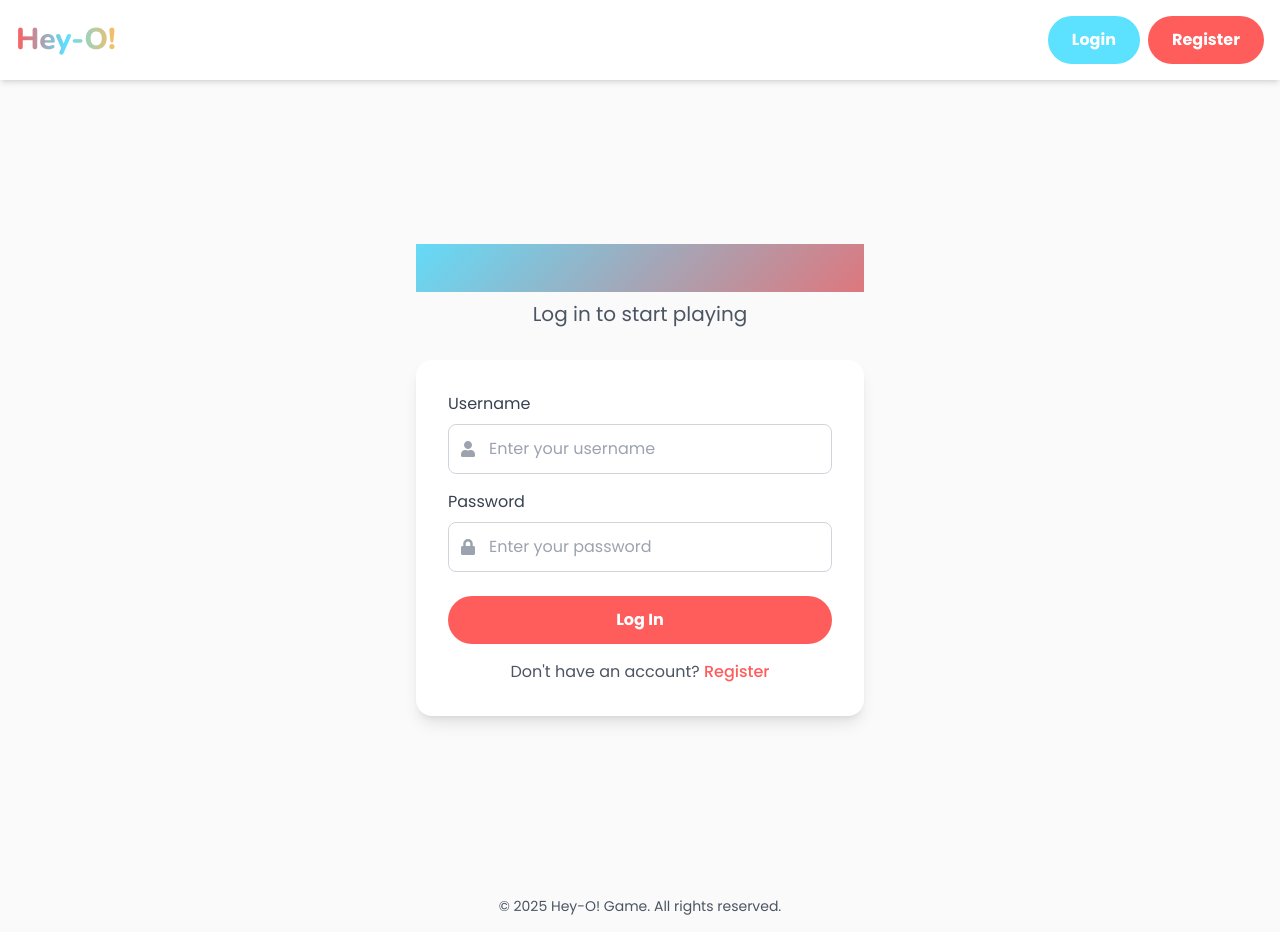
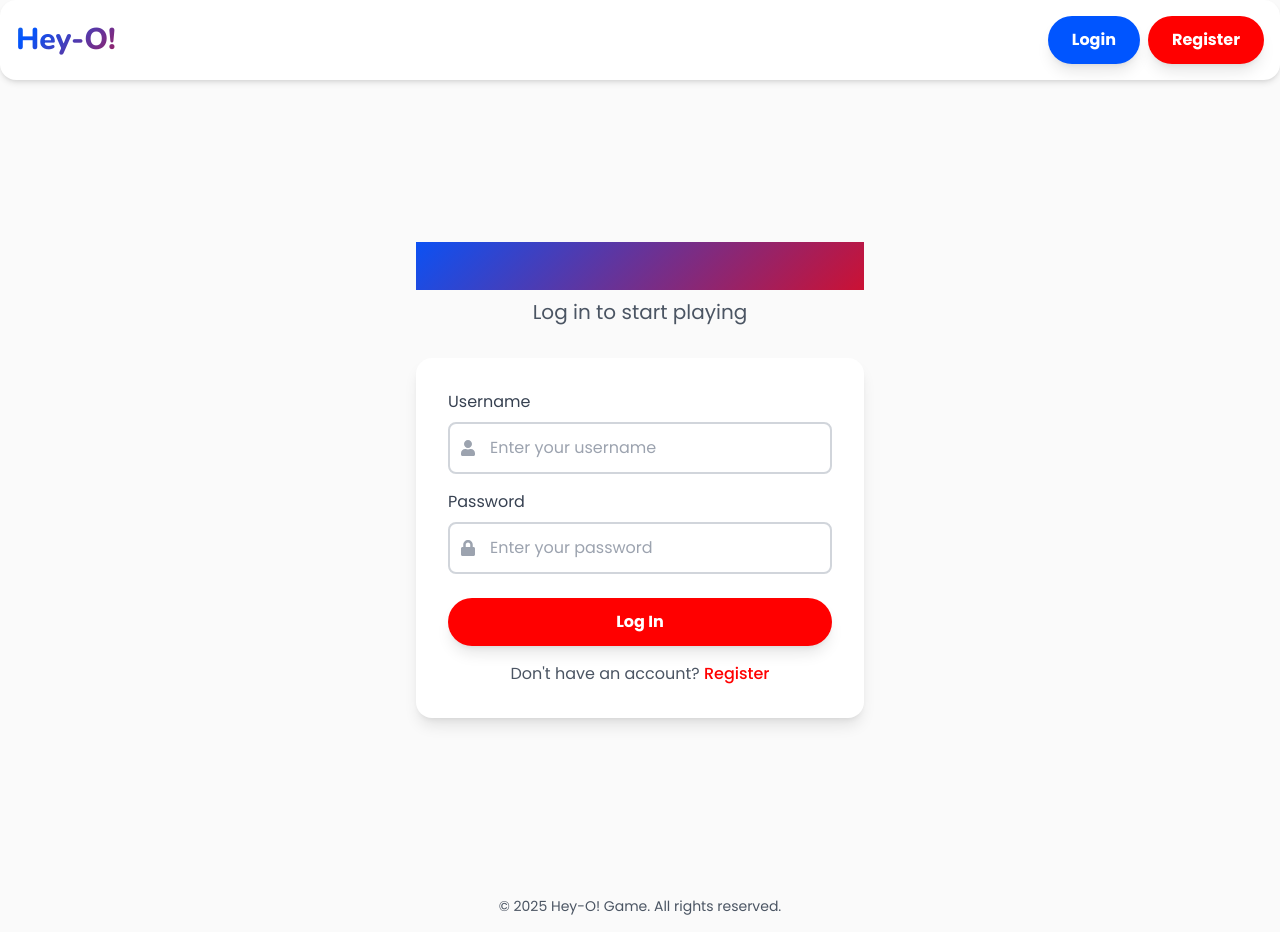
Before and after one commit to Heiny002/HeyO, a React (Create React App) app in the folder client/: page /login in a window 1280 px wide. Built offline with nearby package versions, Linux system fonts and the light colour scheme.

Commit message:
Update UI with bold primary colors (red, blue, yellow, green) and enhanced animations

```diff
--- a/client/src/components/Header.js
+++ b/client/src/components/Header.js
@@ -2,7 +2,7 @@ import React, { useContext } from 'react';
 import { Link, useNavigate } from 'react-router-dom';
 import { AuthContext } from '../context/AuthContext';
 import { motion } from 'framer-motion';
-import { FaSignOutAlt, FaGamepad } from 'react-icons/fa';
+import { FaSignOutAlt } from 'react-icons/fa';
 
 const Header = () => {
   const { isAuthenticated, user, logout } = useContext(AuthContext);
@@ -15,7 +15,7 @@ const Header = () => {
 
   return (
     <motion.header
-      className="bg-white shadow-md py-4"
+      className="bg-white shadow-md py-4 rainbow-border"
       initial={{ y: -50, opacity: 0 }}
       animate={{ y: 0, opacity: 1 }}
       transition={{ duration: 0.5 }}
@@ -23,7 +23,7 @@ const Header = () => {
       <div className="container mx-auto px-4 flex justify-between items-center">
         <Link to={isAuthenticated ? '/games' : '/login'}>
           <motion.h1
-            className="text-3xl font-heading font-extrabold logo-text"
+            className="text-3xl font-heading font-extrabold bg-gradient-text"
             whileHover={{ scale: 1.05 }}
             whileTap={{ scale: 0.95 }}
           >
@@ -43,7 +43,7 @@ const Header = () => {
             </motion.span>
 
             <motion.button
-              className="flex items-center gap-2 px-4 py-2 rounded-full bg-gray-100 text-gray-700 hover:bg-gray-200 transition-colors"
+              className="flex items-center gap-2 px-4 py-2 rounded-full bg-primary text-white hover:bg-primary-dark transition-colors shadow-md"
               onClick={handleLogout}
               whileHover={{ scale: 1.05 }}
               whileTap={{ scale: 0.95 }}
@@ -55,7 +55,7 @@ const Header = () => {
           <div className="flex gap-2">
             <Link to="/login">
               <motion.button
-                className="btn-secondary"
+                className="btn-secondary pop-out"
                 whileHover={{ scale: 1.05 }}
                 whileTap={{ scale: 0.95 }}
               >
@@ -64,7 +64,7 @@ const Header = () => {
             </Link>
             <Link to="/register">
               <motion.button
-                className="btn-primary"
+                className="btn-primary pop-out"
                 whileHover={{ scale: 1.05 }}
                 whileTap={{ scale: 0.95 }}
               >
--- a/client/src/components/LoadingSpinner.js
+++ b/client/src/components/LoadingSpinner.js
@@ -5,19 +5,31 @@ const LoadingSpinner = () => {
   const spinTransition = {
     repeat: Infinity,
     ease: "linear",
-    duration: 1
+    duration: 2
   };
 
   return (
-    <div className="flex flex-col items-center justify-center min-h-screen">
-      <motion.div
-        className="w-20 h-20 border-4 border-primary rounded-full border-t-transparent"
-        animate={{ rotate: 360 }}
-        transition={spinTransition}
-      />
+    <div className="flex flex-col items-center justify-center min-h-screen bg-gradient-animated bg-opacity-5">
+      <div className="relative">
+        <motion.div
+          className="w-24 h-24 border-8 border-red-500 rounded-full border-t-transparent"
+          animate={{ rotate: 360 }}
+          transition={{ ...spinTransition, duration: 1.5 }}
+        />
+        <motion.div
+          className="w-16 h-16 border-6 border-blue-500 rounded-full border-t-transparent absolute top-4 left-4"
+          animate={{ rotate: 360 }}
+          transition={{ ...spinTransition, duration: 2, repeatType: "reverse" }}
+        />
+        <motion.div
+          className="w-8 h-8 border-4 border-yellow-500 rounded-full border-t-transparent absolute top-8 left-8"
+          animate={{ rotate: 360 }}
+          transition={{ ...spinTransition, duration: 1 }}
+        />
+      </div>
       <motion.p
-        className="mt-4 text-xl font-medium text-primary"
-        animate={{ opacity: [0.5, 1, 0.5] }}
+        className="mt-6 text-2xl font-bold bg-gradient-text"
+        animate={{ scale: [1, 1.1, 1] }}
         transition={{ duration: 1.5, repeat: Infinity }}
       >
         Loading...
--- a/client/src/index.css
+++ b/client/src/index.css
@@ -1,4 +1,4 @@
-@import url('https://fonts.googleapis.com/css2?family=Nunito:wght@400;600;700;800&family=Poppins:wght@300;400;500;600;700&display=swap');
+@import url('https://fonts.googleapis.com/css2?family=Nunito:wght@400;600;700;800;900&family=Poppins:wght@300;400;500;600;700;800&display=swap');
 
 @tailwind base;
 @tailwind components;
@@ -14,11 +14,27 @@ body {
   background-color: theme('colors.background');
   color: #333;
   min-height: 100vh;
+  position: relative;
+  overflow-x: hidden;
+}
+
+body::after {
+  content: '';
+  position: fixed;
+  top: 0;
+  left: 0;
+  width: 100%;
+  height: 100%;
+  pointer-events: none;
+  background: radial-gradient(circle at 80% 20%, rgba(255, 0, 0, 0.03), transparent 25%),
+              radial-gradient(circle at 20% 80%, rgba(0, 85, 255, 0.03), transparent 25%),
+              radial-gradient(circle at 50% 50%, rgba(255, 204, 0, 0.03), transparent 50%);
+  z-index: -1;
 }
 
 h1, h2, h3, h4, h5, h6 {
   font-family: 'Nunito', sans-serif;
-  font-weight: 700;
+  font-weight: 800;
 }
 
 code {
@@ -29,7 +45,7 @@ code {
 /* Custom Classes */
 @layer components {
   .btn {
-    @apply px-6 py-3 rounded-full font-bold transition-all duration-300 transform hover:scale-105 focus:outline-none focus:ring-2 focus:ring-opacity-50 text-white;
+    @apply px-6 py-3 rounded-full font-bold transition-all duration-300 transform hover:scale-110 focus:outline-none focus:ring-4 focus:ring-opacity-50 text-white shadow-lg hover:shadow-xl;
   }
 
   .btn-primary {
@@ -41,19 +57,19 @@ code {
   }
 
   .btn-accent {
-    @apply btn bg-accent hover:bg-accent-dark focus:ring-accent;
+    @apply btn bg-accent hover:bg-accent-dark focus:ring-accent text-gray-800;
   }
 
   .btn-success {
-    @apply btn bg-green-500 hover:bg-green-600 focus:ring-green-400;
+    @apply btn bg-success hover:bg-success-dark focus:ring-success;
   }
 
   .input-field {
-    @apply w-full px-4 py-3 rounded-lg border border-gray-300 focus:outline-none focus:ring-2 focus:ring-primary focus:border-transparent transition-all duration-300;
+    @apply w-full px-4 py-3 rounded-lg border-2 border-gray-300 focus:outline-none focus:ring-4 focus:ring-primary-light focus:border-transparent transition-all duration-300;
   }
 
   .card {
-    @apply bg-white rounded-2xl shadow-lg p-6 transition-all duration-300 hover:shadow-xl;
+    @apply bg-white rounded-2xl shadow-lg p-6 transition-all duration-300 hover:shadow-xl border-b-4 border-primary;
   }
 
   .page-container {
@@ -61,7 +77,7 @@ code {
   }
 
   .form-container {
-    @apply max-w-md mx-auto bg-white p-8 rounded-2xl shadow-lg;
+    @apply max-w-md mx-auto bg-white p-8 rounded-2xl shadow-lg border-t-4 border-primary;
   }
 
   .logo-text {
@@ -74,15 +90,42 @@ code {
 
   /* Game-specific styles */
   .game-card {
-    @apply card flex flex-col items-center justify-center p-6 cursor-pointer transform transition-all duration-300 hover:scale-105;
+    @apply card flex flex-col items-center justify-center p-6 cursor-pointer transform transition-all duration-300 hover:scale-105 hover:rotate-1 relative overflow-hidden;
+  }
+
+  .game-card::before {
+    content: '';
+    position: absolute;
+    top: -50%;
+    left: -50%;
+    width: 200%;
+    height: 200%;
+    background: linear-gradient(45deg, rgba(255, 0, 0, 0.1), rgba(0, 85, 255, 0.1), rgba(255, 204, 0, 0.1), rgba(0, 204, 0, 0.1));
+    transform: rotate(30deg);
+    opacity: 0;
+    transition: opacity 0.5s;
+  }
+
+  .game-card:hover::before {
+    opacity: 1;
   }
 }
 
 /* Colorful animations */
 .bg-gradient-animated {
-  background: linear-gradient(-45deg, #FF5C5C, #5CE1FF, #FFBB5C, #FF9D9D);
+  background: linear-gradient(-45deg, #FF0000, #0055FF, #FFCC00, #00CC00);
   background-size: 400% 400%;
   animation: gradient 15s ease infinite;
+}
+
+.bg-gradient-text {
+  background: linear-gradient(-45deg, #FF0000, #0055FF, #FFCC00, #00CC00);
+  background-size: 400% 400%;
+  animation: gradient 15s ease infinite;
+  -webkit-background-clip: text;
+  background-clip: text;
+  color: transparent;
+  display: inline-block;
 }
 
 @keyframes gradient {
@@ -98,5 +141,44 @@ code {
 }
 
 .text-shadow {
-  text-shadow: 0 2px 4px rgba(0, 0, 0, 0.1);
+  text-shadow: 0 2px 4px rgba(0, 0, 0, 0.2);
 }
+
+.rainbow-border {
+  position: relative;
+  border-radius: 16px;
+  overflow: hidden;
+}
+
+.rainbow-border::before {
+  content: '';
+  position: absolute;
+  top: -2px;
+  left: -2px;
+  right: -2px;
+  bottom: -2px;
+  z-index: -1;
+  background: linear-gradient(45deg, #FF0000, #0055FF, #FFCC00, #00CC00);
+  background-size: 400% 400%;
+  animation: gradient 15s ease infinite;
+  border-radius: 18px;
+}
+
+.neon-glow {
+  box-shadow: 0 0 5px rgba(255, 0, 0, 0.7),
+              0 0 10px rgba(0, 85, 255, 0.7),
+              0 0 15px rgba(255, 204, 0, 0.7);
+}
+
+.rotate-hover:hover {
+  transform: rotate(3deg) scale(1.05);
+}
+
+.pop-out {
+  transition: all 0.3s ease;
+}
+
+.pop-out:hover {
+  transform: scale(1.1);
+  box-shadow: 0 10px 25px rgba(0, 0, 0, 0.2);
+}
--- a/client/tailwind.config.js
+++ b/client/tailwind.config.js
@@ -7,19 +7,24 @@ module.exports = {
     extend: {
       colors: {
         primary: {
-          light: '#FF9D9D',
-          DEFAULT: '#FF5C5C',
-          dark: '#E53E3E',
+          light: '#FF5757',
+          DEFAULT: '#FF0000',
+          dark: '#CC0000',
         },
         secondary: {
-          light: '#9DFFFF',
-          DEFAULT: '#5CE1FF',
-          dark: '#3EB8E5',
+          light: '#5785FF',
+          DEFAULT: '#0055FF',
+          dark: '#0044CC',
         },
         accent: {
-          light: '#FFD79D',
-          DEFAULT: '#FFBB5C',
-          dark: '#E59C3E',
+          light: '#FFDD57',
+          DEFAULT: '#FFCC00',
+          dark: '#CCAA00',
+        },
+        success: {
+          light: '#57FF5E',
+          DEFAULT: '#00CC00',
+          dark: '#009900',
         },
         background: '#FAFAFA',
       },
@@ -31,11 +36,17 @@ module.exports = {
         'float': 'float 3s ease-in-out infinite',
         'pulse-slow': 'pulse 4s cubic-bezier(0.4, 0, 0.6, 1) infinite',
         'bounce-slow': 'bounce 2s infinite',
+        'spin-slow': 'spin 8s linear infinite',
+        'wiggle': 'wiggle 1s ease-in-out infinite',
       },
       keyframes: {
         float: {
           '0%, 100%': { transform: 'translateY(0)' },
           '50%': { transform: 'translateY(-10px)' },
+        },
+        wiggle: {
+          '0%, 100%': { transform: 'rotate(-3deg)' },
+          '50%': { transform: 'rotate(3deg)' },
         }
       },
     },
```
Also changed, not shown: client/src/pages/GameBoard.js (+133 -9 lines).
